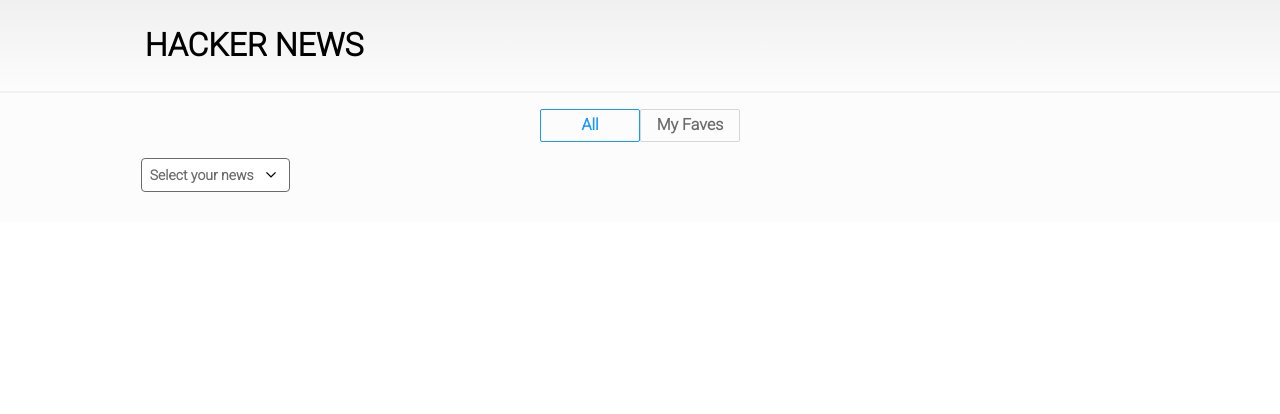
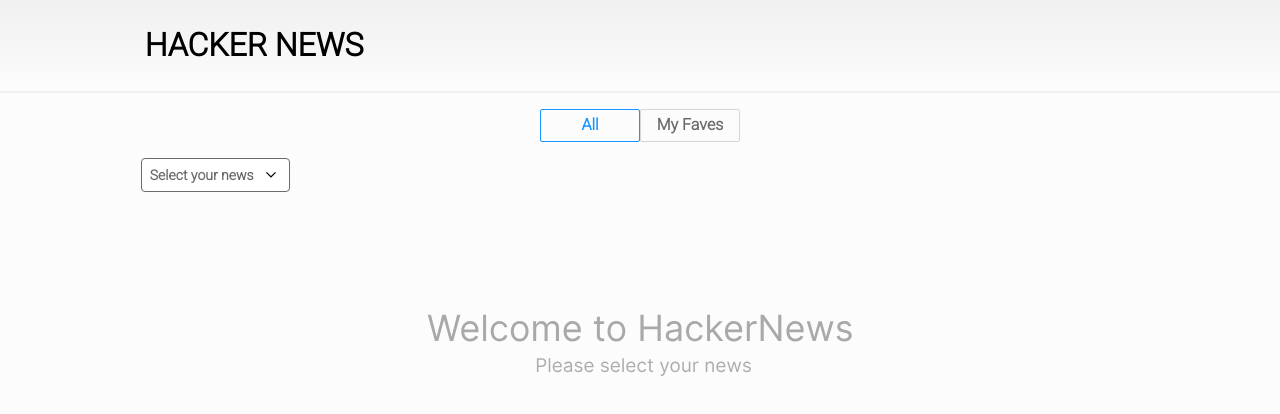
Before and after one commit to kingsman7/HackerNews, an Angular app: page /main in a window 1280 px wide. Shown: the top 414 px of the page. Built offline with nearby package versions, Linux system fonts and the light colour scheme.

Commit message:
new: add img no data (#1)
merge

```diff
--- a/src/app/shared/components/card/card.component.css
+++ b/src/app/shared/components/card/card.component.css
@@ -1,5 +1,14 @@
 .card {
     margin: 30px 0px;
+}
+
+.card__figure {
+    width: 100%;
+    margin: 0px;
+    display: flex;
+    justify-content: center;
+    align-items: center;
+    height: 300px;
 }
 
 .card__container {
--- a/src/app/shared/components/card/card.component.html
+++ b/src/app/shared/components/card/card.component.html
@@ -1,3 +1,9 @@
+<ng-container *ngIf="!hits ; else elseTemplate">
+	<figure class="card__figure">
+		<img class="card__no-data" src="/assets/HackerNews.svg" alt="">
+	</figure>
+</ng-container>
+<ng-template #elseTemplate>
 	<div class="card">
 		<div class="card__container">
 			<ng-container *ngFor="let hit of hits; let i=index">
@@ -15,3 +21,4 @@
 			</ng-container>
 		</div>
 	</div>
+</ng-template>
--- a/src/styles.css
+++ b/src/styles.css
@@ -2,13 +2,14 @@
 html body {
   margin: 0;
   padding: 0;
+  background-color: var(--primary-color);
 }
 
 :root {
   --select-width:  9.34rem;
   --text-color: #6b6b6b;
   --text-color-secondary: #767676;
-  --primary-color: #2196F3;
+  --primary-color: #fcfcfc;
   --primary-color-text: #ffffff;
   --font-family: -apple-system, BlinkMacSystemFont, Segoe UI, Roboto, Helvetica, Arial, sans-serif, Apple Color Emoji, Segoe UI Emoji, Segoe UI Symbol;
   --azure: #1797ff;
```
Also changed, not shown: src/assets/HackerNews.svg (added). Lines whose indentation alone changed are shown as unchanged.
